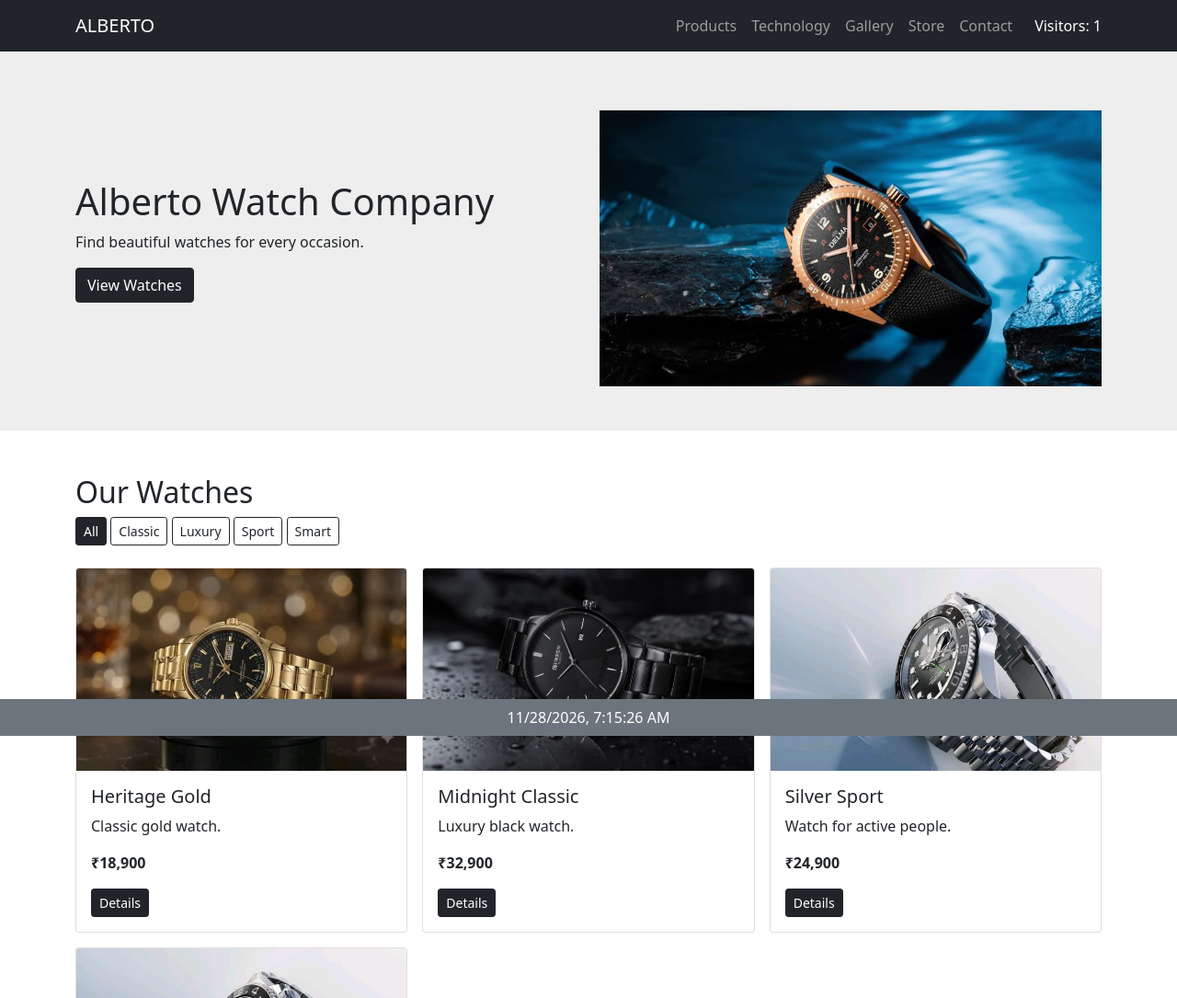
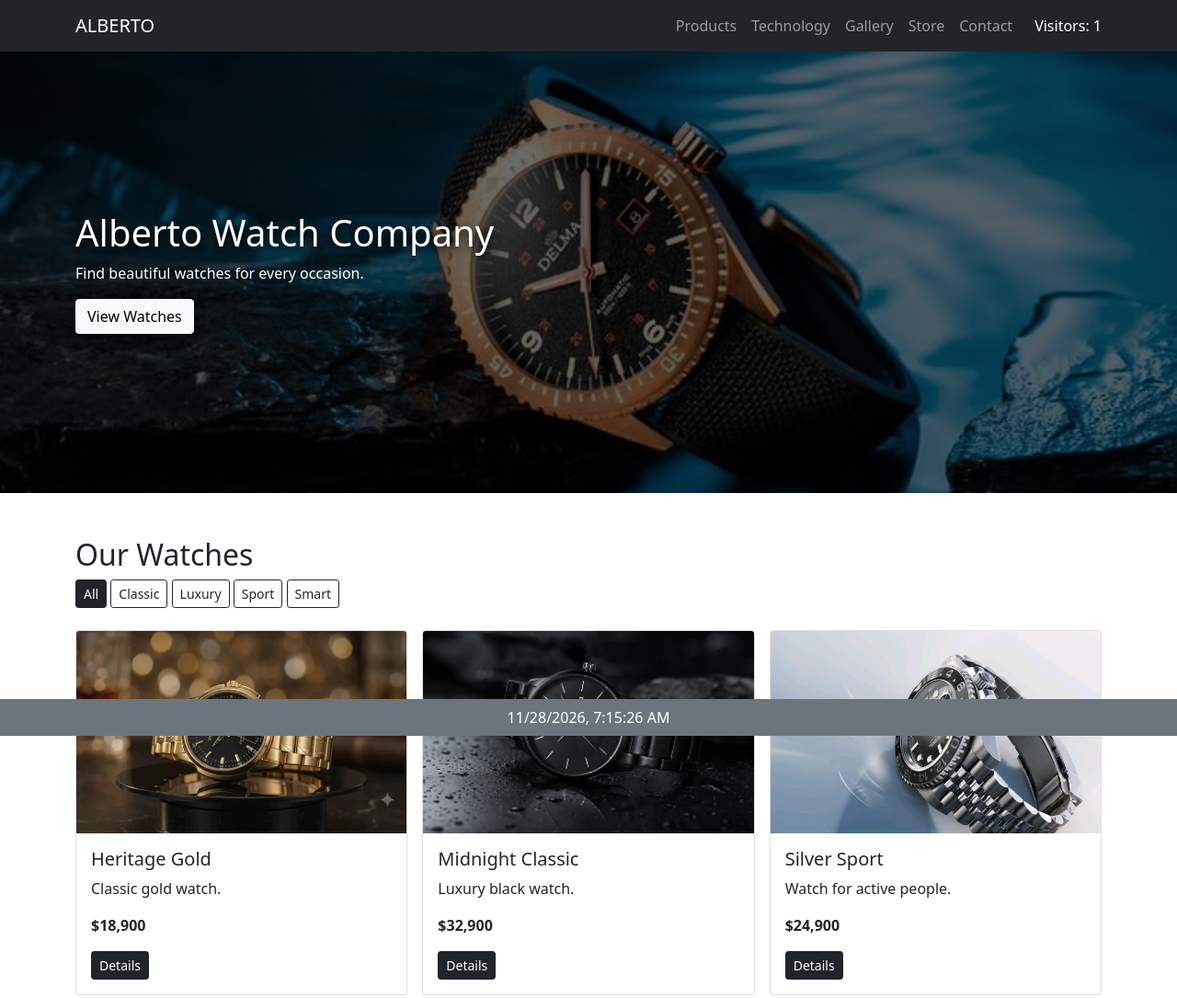
Before and after one commit to munawar2606b-cloud/e-project, a plain HTML site: page index.html in a window 1280 px wide. Shown: the top 1085 px of the page at 92% size. Drawn offline with Linux system fonts and the light colour scheme.

Commit message:
Add hero background and update prices to dollars

```diff
--- a/index.html
+++ b/index.html
@@ -44,13 +44,22 @@
         }
 
         .hero {
-            background: #eeeeee;
+            min-height: 480px;
+            display: flex;
+            align-items: center;
+            color: #fff;
+            background:
+                linear-gradient(rgba(0, 0, 0, 0.58), rgba(0, 0, 0, 0.58)),
+                url("assests/images/NEW CAYMAN BRONZE_ THE SKIN DIVER REINVENTED.jpg") center / cover no-repeat;
         }
 
-        .hero img {
-            width: 100%;
-            height: 300px;
-            object-fit: cover;
+        .hero h1,
+        .hero p {
+            text-shadow: 0 3px 8px rgba(0, 0, 0, 0.9);
+        }
+
+        .hero .btn {
+            box-shadow: 0 4px 12px rgba(0, 0, 0, 0.45);
         }
 
         .watch-img {
@@ -103,15 +112,10 @@
     <section class="hero py-5" aria-labelledby="home-title">
         <div class="container">
             <div class="row align-items-center">
-                <div class="col-md-6">
+                <div class="col-md-8">
                     <h1 id="home-title">Alberto Watch Company</h1>
                     <p>Find beautiful watches for every occasion.</p>
-                    <a href="#products" class="btn btn-dark">View Watches</a>
-                </div>
-
-                <div class="col-md-6 mt-3">
-                    <img src="assests/images/NEW CAYMAN BRONZE_ THE SKIN DIVER REINVENTED.jpg"
-                         alt="Watch">
+                    <a href="#products" class="btn btn-light">View Watches</a>
                 </div>
             </div>
         </div>
@@ -135,8 +139,8 @@
                     <div class="card-body">
                         <h3 class="h5">Heritage Gold</h3>
                         <p>Classic gold watch.</p>
-                        <p><strong>₹18,900</strong></p>
-                        <button class="btn btn-dark btn-sm" onclick="showDetails('Heritage Gold', 'Classic gold watch', '₹18,900')">
+                        <p><strong>$18,900</strong></p>
+                        <button class="btn btn-dark btn-sm" onclick="showDetails('Heritage Gold', 'Classic gold watch', '$18,900')">
                             Details
                         </button>
                     </div>
@@ -150,8 +154,8 @@
                     <div class="card-body">
                         <h3 class="h5">Midnight Classic</h3>
                         <p>Luxury black watch.</p>
-                        <p><strong>₹32,900</strong></p>
-                        <button class="btn btn-dark btn-sm" onclick="showDetails('Midnight Classic', 'Luxury black watch', '₹32,900')">
+                        <p><strong>$32,900</strong></p>
+                        <button class="btn btn-dark btn-sm" onclick="showDetails('Midnight Classic', 'Luxury black watch', '$32,900')">
                             Details
                         </button>
                     </div>
@@ -165,8 +169,8 @@
                     <div class="card-body">
                         <h3 class="h5">Silver Sport</h3>
                         <p>Watch for active people.</p>
-                        <p><strong>₹24,900</strong></p>
-                        <button class="btn btn-dark btn-sm" onclick="showDetails('Silver Sport', 'Watch for active people', '₹24,900')">
+                        <p><strong>$24,900</strong></p>
+                        <button class="btn btn-dark btn-sm" onclick="showDetails('Silver Sport', 'Watch for active people', '$24,900')">
                             Details
                         </button>
                     </div>
@@ -180,8 +184,8 @@
                     <div class="card-body">
                         <h3 class="h5">Motion One</h3>
                         <p>Modern smart watch.</p>
-                        <p><strong>₹15,900</strong></p>
-                        <button class="btn btn-dark btn-sm" onclick="showDetails('Motion One', 'Modern smart watch', '₹15,900')">
+                        <p><strong>$15,900</strong></p>
+                        <button class="btn btn-dark btn-sm" onclick="showDetails('Motion One', 'Modern smart watch', '$15,900')">
                             Details
                         </button>
                     </div>
```
